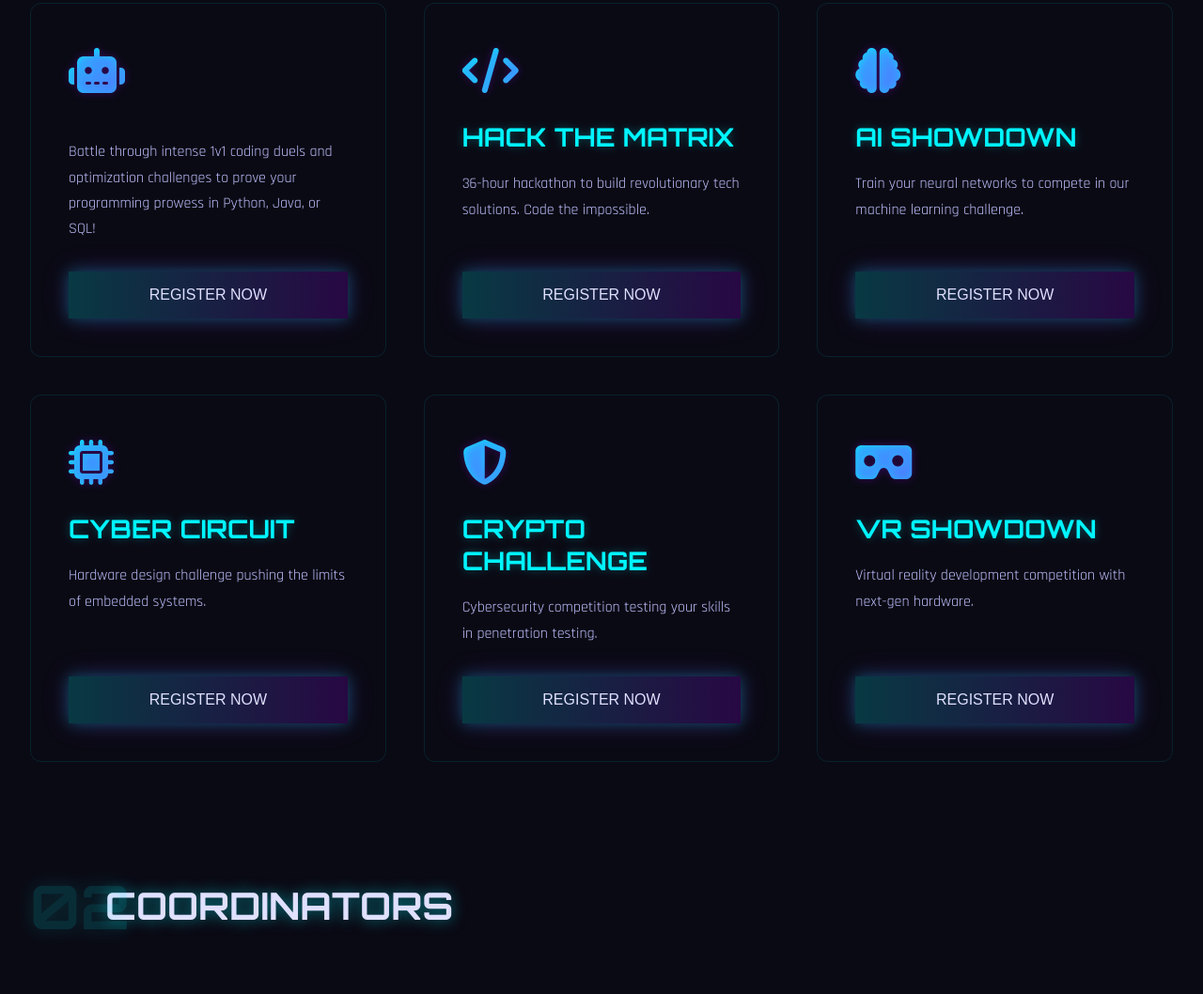
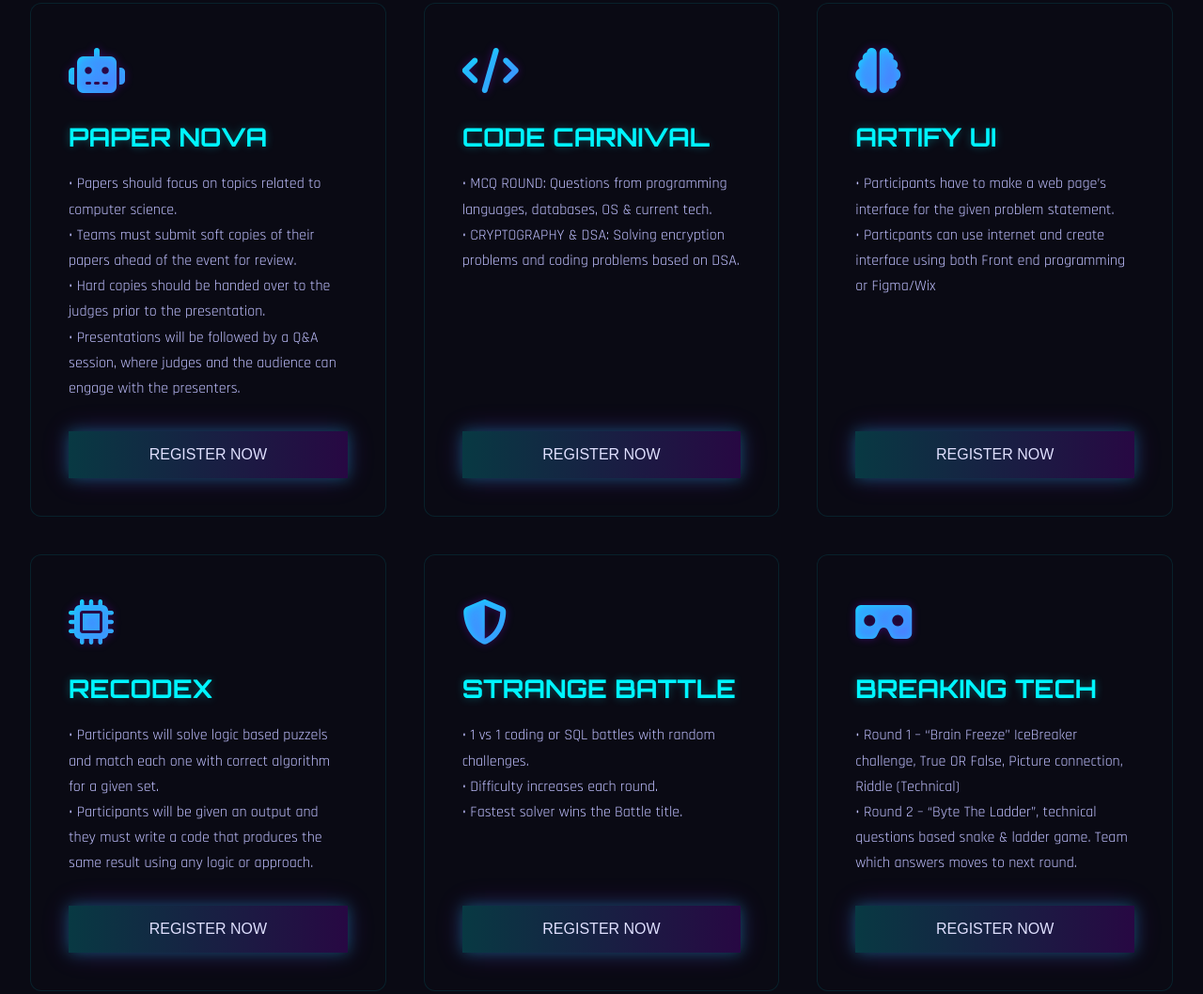
Before and after one commit to Shakthi960/cyborgs2k25, a plain HTML site: page index.html in a window 1280 px wide. Shown: the part 1436-2494 px from the top of the page at 94% size. Drawn offline with nearby package versions, Linux system fonts and the light colour scheme; animation ran at ten frames a second.

Commit message:
Add files via upload

```diff
--- a/index.html
+++ b/index.html
@@ -123,8 +123,12 @@
                             <div class="event-icon">
                                 <i class="fas fa-robot"></i>
                             </div>
-                            <h3></h3>
-                            <p>Battle through intense 1v1 coding duels and optimization challenges to prove your programming prowess in Python, Java, or SQL!</p>
+                            <h3>PAPER NOVA</h3>
+                            <p>•	Papers should focus on topics related to computer science.<br>
+•	Teams must submit soft copies of their papers ahead of the event for review.<br>
+•	Hard copies should be handed over to the judges prior to the presentation.<br>
+•	Presentations will be followed by a Q&A session, where judges and the audience can engage with the presenters.
+</p>
                             <button class="neon-button">REGISTER NOW</button>
                         </div>
                         <div class="card-glow"></div>
@@ -137,8 +141,10 @@
                             <div class="event-icon">
                                 <i class="fas fa-code"></i>
                             </div>
-                            <h3>HACK THE MATRIX</h3>
-                            <p>36-hour hackathon to build revolutionary tech solutions. Code the impossible.</p>
+                            <h3>CODE CARNIVAL</h3>
+                            <p>•	MCQ ROUND: Questions from programming languages, databases, OS & current tech.<br>
+•	CRYPTOGRAPHY & DSA: Solving encryption problems and coding problems based on DSA.
+</p>
                             <button class="neon-button">REGISTER NOW</button>
                         </div>
                         <div class="card-glow"></div>
@@ -151,8 +157,10 @@
                             <div class="event-icon">
                                 <i class="fas fa-brain"></i>
                             </div>
-                            <h3>AI SHOWDOWN</h3>
-                            <p>Train your neural networks to compete in our machine learning challenge.</p>
+                            <h3>ARTIFY UI</h3>
+                            <p>•	Participants have to make a web page’s interface for the given problem statement.<br>
+•	Particpants can use internet and create interface using both Front end programming or Figma/Wix
+</p>
                             <button class="neon-button">REGISTER NOW</button>
                         </div>
                         <div class="card-glow"></div>
@@ -165,8 +173,10 @@
                             <div class="event-icon">
                                 <i class="fas fa-microchip"></i>
                             </div>
-                            <h3>CYBER CIRCUIT</h3>
-                            <p>Hardware design challenge pushing the limits of embedded systems.</p>
+                            <h3>RECODEX</h3>
+                            <p>•	Participants will solve logic based puzzels and match each one with correct algorithm for a given set.<br>
+•	Participants will be given an output and they must write a code that produces the same result using any logic or approach.
+</p>
                             <button class="neon-button">REGISTER NOW</button>
                         </div>
                         <div class="card-glow"></div>
@@ -179,8 +189,11 @@
                             <div class="event-icon">
                                 <i class="fas fa-shield-alt"></i>
                             </div>
-                            <h3>CRYPTO CHALLENGE</h3>
-                            <p>Cybersecurity competition testing your skills in penetration testing.</p>
+                            <h3>STRANGE BATTLE</h3>
+                            <p>•	1 vs 1 coding or SQL battles with random challenges.<br>
+•	Difficulty increases each round.<br>
+•	Fastest solver wins the Battle title.
+</p>
                             <button class="neon-button">REGISTER NOW</button>
                         </div>
                         <div class="card-glow"></div>
@@ -193,8 +206,10 @@
                             <div class="event-icon">
                                 <i class="fas fa-vr-cardboard"></i>
                             </div>
-                            <h3>VR SHOWDOWN</h3>
-                            <p>Virtual reality development competition with next-gen hardware.</p>
+                            <h3>BREAKING TECH</h3>
+                            <p>•	Round 1 – “Brain Freeze” IceBreaker challenge, True OR False, Picture connection, Riddle (Technical)<br>
+•	Round 2 – “Byte The Ladder”, technical questions based snake & ladder game. Team which answers moves to next round.
+</p>
                             <button class="neon-button">REGISTER NOW</button>
                         </div>
                         <div class="card-glow"></div>
```
